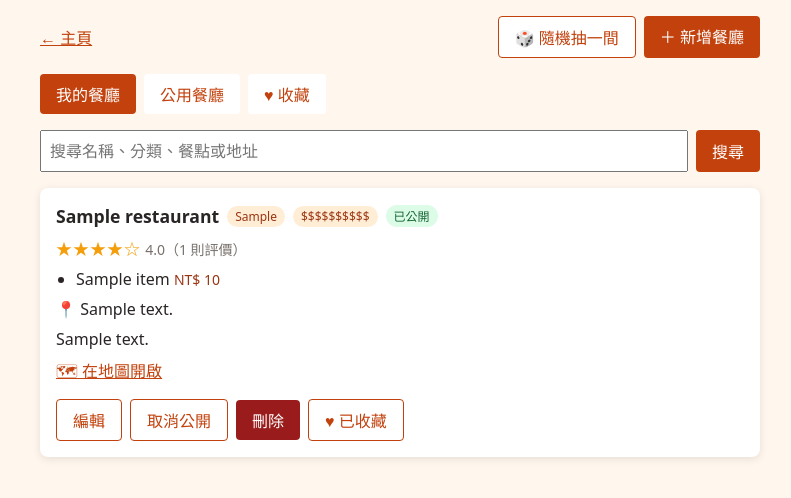
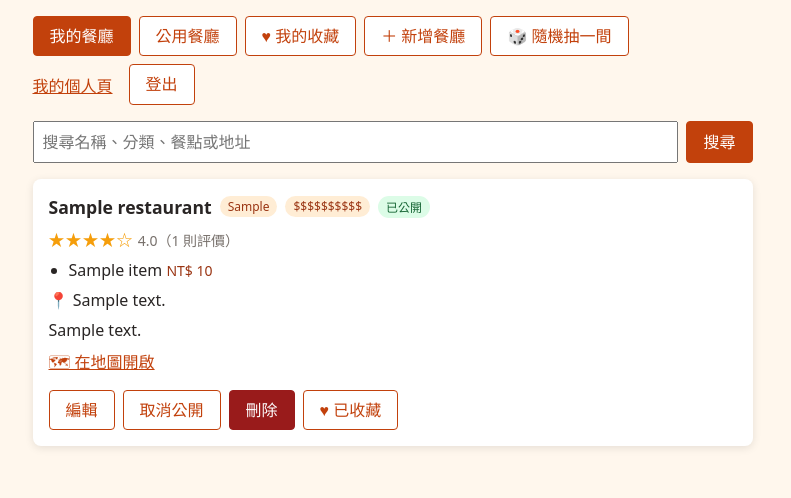
Before and after one commit to tinylanxd/I2P-final-project, a Flask app: page /restaurants/ in a window 1280 px wide. Shown: the top 498 px of the page, without its empty margins (240-1031 px from the left). Run offline with Flask 3, Linux system fonts and the light colour scheme; the visitor is signed in with stand-in values (Sample User, id 1); tables that the repository leaves empty hold one stand-in row (values such as "Sample post").

Commit message:
Add a shared button bar to every page and redirect home to my restaurants

```diff
--- a/app/main.py
+++ b/app/main.py
@@ -1,4 +1,4 @@
-from flask import Blueprint, redirect, render_template, session, url_for
+from flask import Blueprint, redirect, session, url_for
 
 from .auth import login_required
 
@@ -15,4 +15,5 @@ def index():
 @bp.route("/home")
 @login_required
 def home():
-    return render_template("home.html")
+    # Every page has the shared button bar, so home is simply the user's own list.
+    return redirect(url_for("restaurants.index"))
--- a/app/static/style.css
+++ b/app/static/style.css
@@ -1,5 +1,11 @@
 * {
   box-sizing: border-box;
+}
+
+/* Reserve the scrollbar's space on every page, so the centered layout does not
+   shift sideways between short pages and long ones. */
+html {
+  scrollbar-gutter: stable;
 }
 
 body {
@@ -46,13 +52,19 @@ a {
   color: #c2410c;
 }
 
+/* Every button has a 1px border and a fixed line height, so filled and outlined
+   buttons are the same height, and emoji such as 🎲 or ♥ do not make one taller. */
 button {
+  display: inline-flex;
+  align-items: center;
+  justify-content: center;
   padding: 8px 16px;
-  border: 0;
+  border: 1px solid #c2410c;
   border-radius: 4px;
   background: #c2410c;
   color: #fff;
   font: inherit;
+  line-height: 1.4;
   cursor: pointer;
 }
 
@@ -136,24 +148,6 @@ button {
   align-items: center;
 }
 
-.tabs {
-  display: flex;
-  gap: 8px;
-  margin: 16px 0;
-}
-
-.tabs a {
-  padding: 8px 16px;
-  border-radius: 4px;
-  background: #fff;
-  text-decoration: none;
-}
-
-.tabs a.active {
-  background: #c2410c;
-  color: #fff;
-}
-
 .search {
   display: flex;
   gap: 8px;
@@ -224,11 +218,15 @@ button {
 }
 
 a.button {
-  display: inline-block;
+  display: inline-flex;
+  align-items: center;
+  justify-content: center;
   padding: 8px 16px;
+  border: 1px solid #c2410c;
   border-radius: 4px;
   background: #c2410c;
   color: #fff;
+  line-height: 1.4;
   text-decoration: none;
 }
 
@@ -240,6 +238,7 @@ a.button.secondary {
 }
 
 button.danger {
+  border-color: #991b1b;
   background: #991b1b;
 }
 
@@ -363,12 +362,6 @@ form.inline {
 }
 
 /* ---- random pick ---- */
-.toolbar-actions {
-  display: flex;
-  flex-wrap: wrap;
-  gap: 8px;
-}
-
 .card.pick-form {
   margin: 16px auto;
 }
@@ -388,3 +381,30 @@ form.inline {
 .pick-result h2 {
   font-size: 1.4rem;
 }
+
+/* ---- shared button bar (_nav.html) ---- */
+.site-nav {
+  display: flex;
+  flex-wrap: wrap;
+  justify-content: space-between;
+  align-items: center;
+  gap: 8px 16px;
+  max-width: 720px;
+  margin: 0 auto 16px;
+}
+
+.nav-main,
+.nav-user {
+  display: flex;
+  flex-wrap: wrap;
+  align-items: center;
+  gap: 8px;
+}
+
+.nav-user {
+  gap: 16px;
+}
+
+.nav-user form {
+  margin: 0;
+}
--- /dev/null
+++ b/app/templates/_nav.html
@@ -0,0 +1,27 @@
+{# The shared button bar at the top of every page while logged in.
+   It is the same HTML in the same place on every page, so the buttons never move. #}
+{% set here = request.endpoint %}
+{% set list_scope = scope if here == 'restaurants.index' else none %}
+
+{% macro nav_button(label, href, active) -%}
+<a class="button{{ '' if active else ' secondary' }}" href="{{ href }}"
+   {%- if active %} aria-current="page"{% endif %}>{{ label }}</a>
+{%- endmacro %}
+
+<header class="site-nav">
+  <nav class="nav-main" aria-label="功能">
+    {{ nav_button('我的餐廳', url_for('restaurants.index', scope='mine'), list_scope == 'mine') }}
+    {{ nav_button('公用餐廳', url_for('restaurants.index', scope='public'), list_scope == 'public') }}
+    {{ nav_button('♥ 我的收藏', url_for('restaurants.index', scope='favorites'), list_scope == 'favorites') }}
+    {{ nav_button('＋ 新增餐廳', url_for('restaurants.new'), here == 'restaurants.new') }}
+    {# On the list page, draw from the scope being viewed. #}
+    {{ nav_button('🎲 隨機抽一間', url_for('restaurants.pick', scope=list_scope), here == 'restaurants.pick') }}
+  </nav>
+  <div class="nav-user">
+    <a href="{{ url_for('users.profile', user_id=g.user.id) }}">我的個人頁</a>
+    <form method="post" action="{{ url_for('auth.logout') }}">
+      <input type="hidden" name="csrf_token" value="{{ csrf_token() }}">
+      <button class="secondary">登出</button>
+    </form>
+  </div>
+</header>
--- a/app/templates/base.html
+++ b/app/templates/base.html
@@ -9,6 +9,8 @@
   <script src="{{ url_for('static', filename='location.js') }}" defer></script>
 </head>
 <body>
+  {# First in the body, so flash messages never push the bar down. #}
+  {% block nav %}{% if g.user %}{% include "_nav.html" %}{% endif %}{% endblock %}
   {% for category, message in get_flashed_messages(with_categories=true) %}
     <p class="message {{ category }}" role="alert">{{ message }}</p>
   {% endfor %}
--- a/app/templates/login.html
+++ b/app/templates/login.html
@@ -1,5 +1,6 @@
 {% extends "base.html" %}
 {% block title %}登入{% endblock %}
+{% block nav %}{% endblock %}
 {% block content %}
 <form class="card" method="post">
   <h1>登入</h1>
--- a/app/templates/register.html
+++ b/app/templates/register.html
@@ -1,5 +1,6 @@
 {% extends "base.html" %}
 {% block title %}註冊{% endblock %}
+{% block nav %}{% endblock %}
 {% block content %}
 <form class="card" method="post">
   <h1>註冊</h1>
--- a/app/templates/restaurant_pick.html
+++ b/app/templates/restaurant_pick.html
@@ -3,11 +3,6 @@
 {% block title %}隨機抽一間{% endblock %}
 {% block content %}
 <div class="page">
-  <div class="toolbar">
-    <a href="{{ url_for('main.home') }}">← 主頁</a>
-    <a href="{{ url_for('restaurants.index', scope=scope) }}">餐廳清單</a>
-  </div>
-
   <form class="card wide pick-form" method="get" action="{{ url_for('restaurants.pick') }}" id="pick-form">
     <h1>🎲 隨機抽一間</h1>
     {# Hidden, not the button's value: form.submit() in the script below does not send the button. #}
--- a/app/templates/restaurants.html
+++ b/app/templates/restaurants.html
@@ -3,23 +3,6 @@
 {% block title %}{{ {'mine': '我的餐廳', 'public': '公用餐廳', 'favorites': '我的收藏'}[scope] }}{% endblock %}
 {% block content %}
 <div class="page">
-  <div class="toolbar">
-    <a href="{{ url_for('main.home') }}">← 主頁</a>
-    <span class="toolbar-actions">
-      <a class="button secondary" href="{{ url_for('restaurants.pick', scope=scope) }}">🎲 隨機抽一間</a>
-      <a class="button" href="{{ url_for('restaurants.new') }}">＋ 新增餐廳</a>
-    </span>
-  </div>
-
-  <nav class="tabs">
-    <a class="{{ 'active' if scope == 'mine' else '' }}"
-       href="{{ url_for('restaurants.index', scope='mine') }}">我的餐廳</a>
-    <a class="{{ 'active' if scope == 'public' else '' }}"
-       href="{{ url_for('restaurants.index', scope='public') }}">公用餐廳</a>
-    <a class="{{ 'active' if scope == 'favorites' else '' }}"
-       href="{{ url_for('restaurants.index', scope='favorites') }}">♥ 收藏</a>
-  </nav>
-
   <form class="search" method="get" action="{{ url_for('restaurants.index') }}">
     <input type="hidden" name="scope" value="{{ scope }}">
     <input name="q" value="{{ q }}" placeholder="搜尋名稱、分類、餐點或地址">
@@ -57,7 +40,7 @@
     {% if q %}找不到符合的餐廳
     {% elif scope == 'public' %}公用資料庫目前還沒有餐廳
     {% elif scope == 'favorites' %}還沒有收藏，到餐廳按「♡ 收藏」加入吧
-    {% else %}還沒有餐廳，按右上角「新增餐廳」開始吧{% endif %}
+    {% else %}還沒有餐廳，按上方「＋ 新增餐廳」開始吧{% endif %}
   </p>
   {% endfor %}
 </div>
--- a/app/templates/settings.html
+++ b/app/templates/settings.html
@@ -1,9 +1,6 @@
 {% extends "base.html" %}
 {% block title %}設定{% endblock %}
 {% block content %}
-<nav class="top">
-  <a href="{{ url_for('users.profile', user_id=g.user.id) }}">我的個人頁</a>
-</nav>
 <main class="settings">
   <h1>設定</h1>
 
```
Also changed, not shown: app/templates/home.html (deleted, +0 -18 lines), app/templates/profile.html (+3 -5 lines), tests/test_auth.py (+6 -6 lines), tests/test_details.py (+0 -7 lines), tests/test_nav.py (added, +121 -0 lines), tests/test_pick.py (+1 -1 lines), tests/test_restaurants.py (+0 -5 lines), tests/test_users.py (+8 -8 lines).
